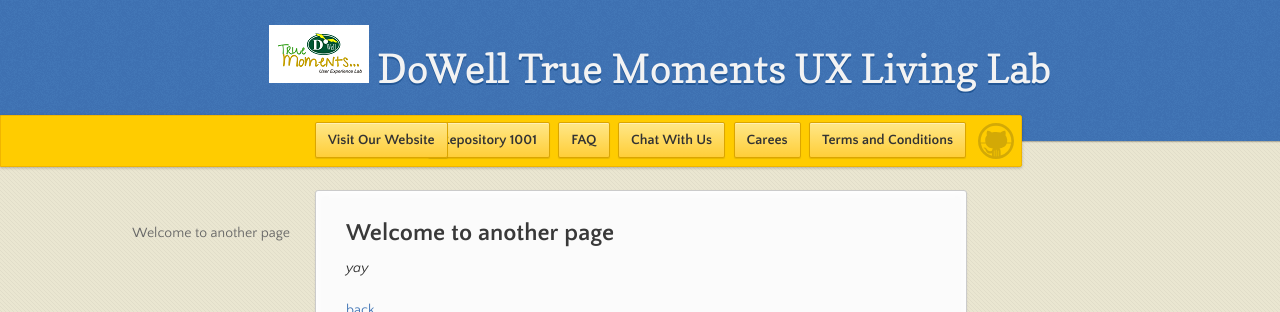
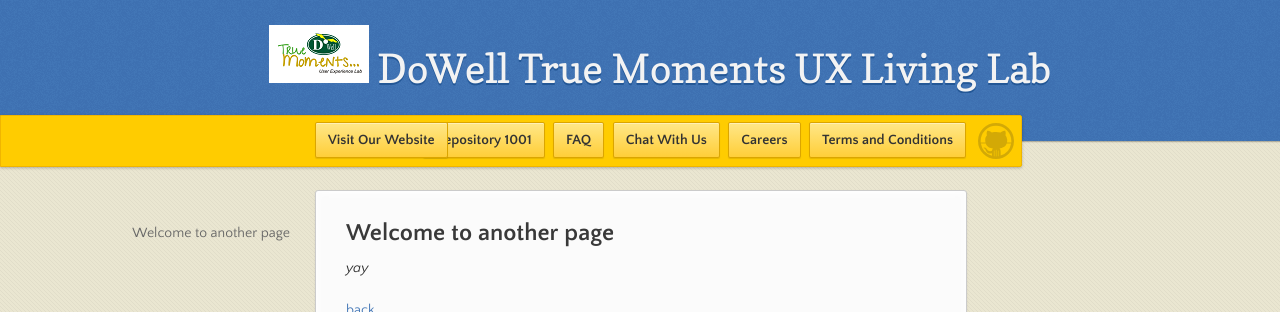
Before and after one commit to LL02-Website-Dowell/Digital-Twin-Note-Taker-Ideation.Dowell, a Jekyll site: the page built from another-page.md, in a window 1280 px wide. Shown: the top 312 px of the page. Built offline with Jekyll 4.4.1, drawn with Linux system fonts in a browser that asks for light colours; our own code applies the rules of GitHub Pages for plain Markdown files.

Commit message:
Update default.html

```diff
--- a/_layouts/default.html
+++ b/_layouts/default.html
@@ -42,7 +42,7 @@
                <li><a href="https://github.com/DowellLivingLab/Digital-Twin-Note-Taker" class="button" target="_blank">Repository 1001</a></li>
               <li><a href="https://github.com/DowellLivingLab/Digital-Twin-Note-Taker" class="button" target="_blank">FAQ</a></li>
               <li><a href="https://event.webinarjam.com/register/112/n75qxa8o" class="button" target="_blank">Chat With Us</a></li>
-               <li><a href="https://event.webinarjam.com/register/112/n75qxa8o" class="button" target="_blank">Carees</a></li>
+               <li><a href="https://www.linkedin.com/showcase/internship-dowell-research/?viewAsMember=true" class="button" target="_blank">Careers</a></li>
                <li><a href="https://event.webinarjam.com/register/112/n75qxa8o" class="button" target="_blank">Terms and Conditions</a></li>
             </ul>
           </div>
```
